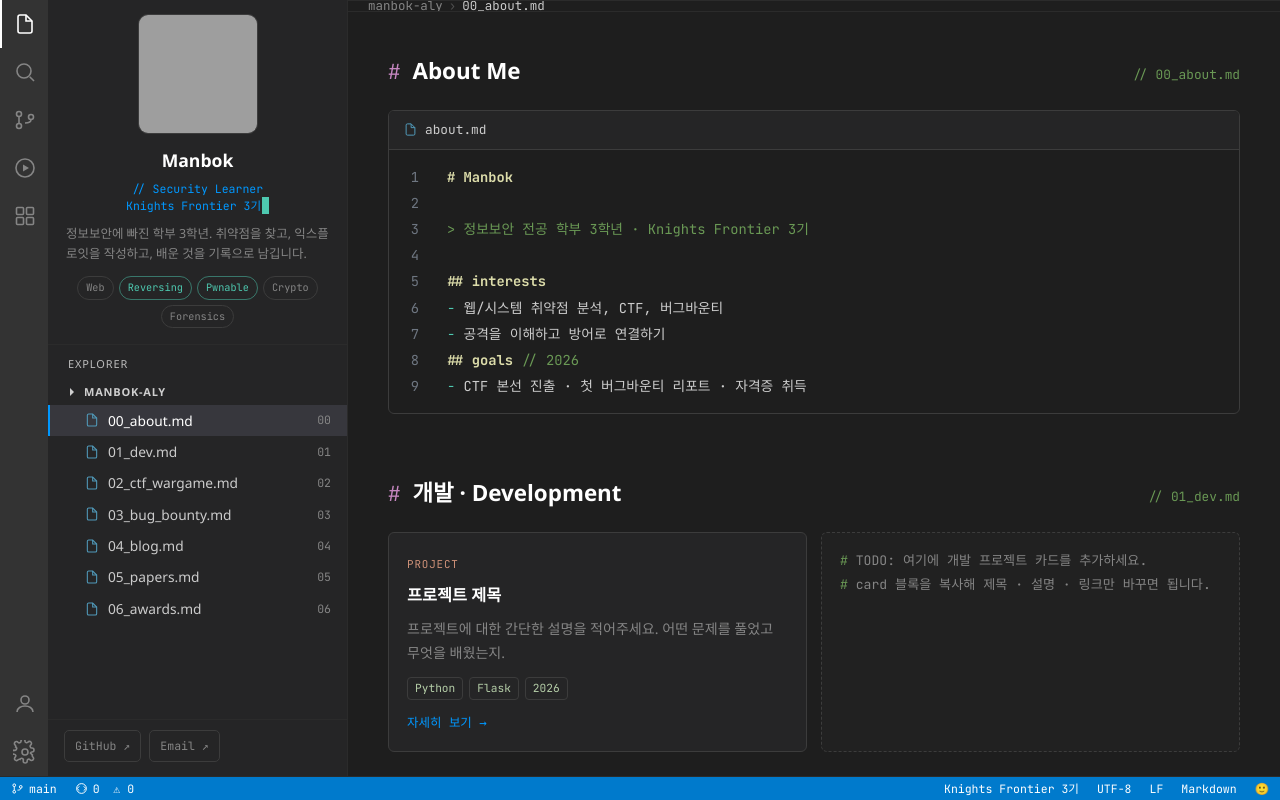
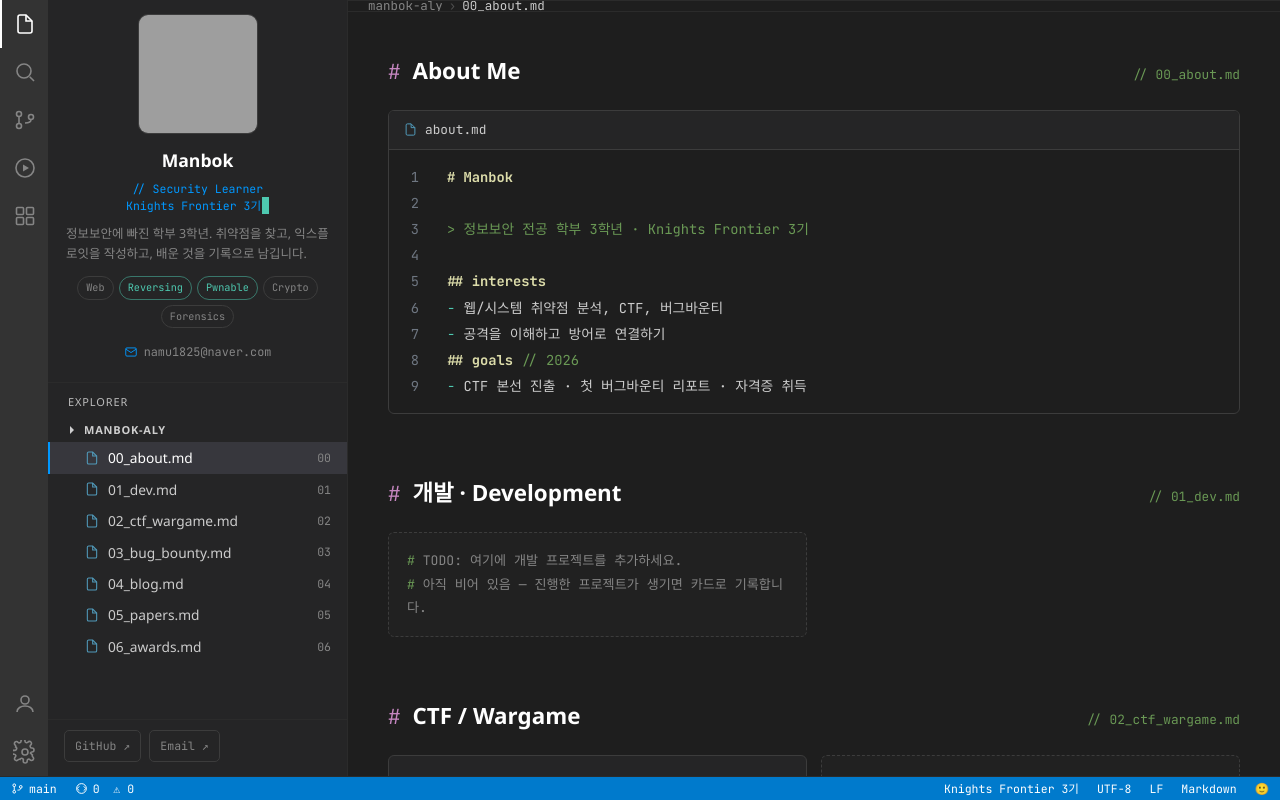
Before and after one commit to Manbok-aly/manbok, a plain HTML site: page index.html in a window 1280 px wide. Drawn offline with Linux system fonts and the light colour scheme; grey boxes are pictures that could not be loaded.

Commit message:
Update index.html

```diff
--- a/index.html
+++ b/index.html
@@ -145,6 +145,13 @@
       border: 1px solid var(--border); border-radius: 999px; color: var(--text-dim);
     }
     .badge.on { color: var(--type); border-color: rgba(78,201,176,.5); }
+    .profile .email {
+      display: inline-flex; align-items: center; gap: 6px;
+      margin-top: 14px; font-family: var(--mono); font-size: .74rem;
+      color: var(--text-dim);
+    }
+    .profile .email svg { width: 14px; height: 14px; color: var(--accent); }
+    .profile .email:hover { color: var(--accent); }
 
     /* file explorer tree */
     .explorer { padding-bottom: 14px; }
@@ -374,6 +381,10 @@
         <span class="badge">Crypto</span>
         <span class="badge">Forensics</span>
       </div>
+      <a class="email" href="mailto:namu1825@naver.com">
+        <svg viewBox="0 0 24 24" fill="none" stroke="currentColor" stroke-width="1.6"><rect x="3" y="5" width="18" height="14" rx="2"/><path d="M3 7l9 6 9-6"/></svg>
+        namu1825@naver.com
+      </a>
     </div>
 
     <div class="panel-title">Explorer</div>
@@ -466,16 +477,9 @@
       <section class="block" id="dev">
         <div class="sec-head"><span class="hash">#</span><h2>개발 · Development</h2><span class="sub">// 01_dev.md</span></div>
         <div class="grid">
-          <article class="card">
-            <span class="tag">Project</span>
-            <h3>프로젝트 제목</h3>
-            <p>프로젝트에 대한 간단한 설명을 적어주세요. 어떤 문제를 풀었고 무엇을 배웠는지.</p>
-            <div class="meta"><span>Python</span><span>Flask</span><span>2026</span></div>
-            <a class="card-link" href="#" target="_blank">자세히 보기 →</a>
-          </article>
           <div class="empty">
-            <span class="c">#</span> TODO: 여기에 개발 프로젝트 카드를 추가하세요.<br />
-            <span class="c">#</span> card 블록을 복사해 제목 · 설명 · 링크만 바꾸면 됩니다.
+            <span class="c">#</span> TODO: 여기에 개발 프로젝트를 추가하세요.<br />
+            <span class="c">#</span> 아직 비어 있음 — 진행한 프로젝트가 생기면 카드로 기록합니다.
           </div>
         </div>
       </section>
```
